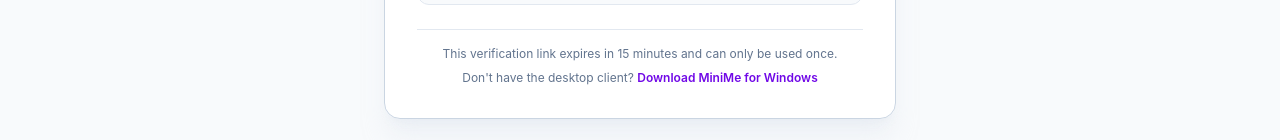
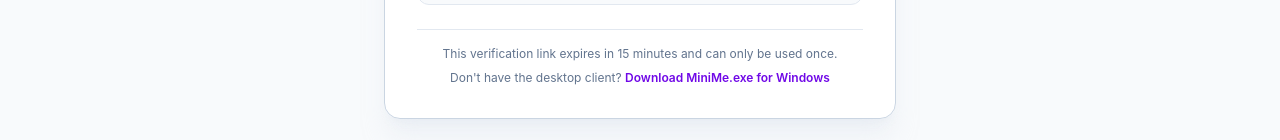
Before and after one commit to tryminime/minime-website, a Next.js app: page /auth/verify in a window 1280 px wide. Shown: the part 729-869 px from the top of the page. Built offline with nearby package versions, Linux system fonts and the light colour scheme.

Commit message:
fix(website): add navbar scroll-padding-top, update MiniMe.exe install walkthrough and auth download link

```diff
--- a/src/app/auth/verify/page.tsx
+++ b/src/app/auth/verify/page.tsx
@@ -175,9 +175,9 @@ function VerifyContent() {
         <p>This verification link expires in 15 minutes and can only be used once.</p>
         <p>
           Don&apos;t have the desktop client?{" "}
-          <Link href="/download" className="text-violet-700 dark:text-violet-400 font-semibold hover:underline">
-            Download MiniMe for Windows
-          </Link>
+          <a href="https://www.tryminime.com/downloads/MiniMe.exe" className="text-violet-700 dark:text-violet-400 font-semibold hover:underline">
+            Download MiniMe.exe for Windows
+          </a>
         </p>
       </div>
     </div>
--- a/src/app/download/page.tsx
+++ b/src/app/download/page.tsx
@@ -256,7 +256,7 @@ export default function DownloadPage() {
                   </div>
                   <div>
                     <strong className="text-slate-900 dark:text-white">Run the Installer:</strong> Launch{" "}
-                    <code>MiniMe-Setup-x64.exe</code>. Setup completes in under 5 seconds.
+                    <code>MiniMe.exe</code>. Setup completes in under 5 seconds.
                   </div>
                 </div>
 
--- a/src/app/globals.css
+++ b/src/app/globals.css
@@ -31,6 +31,7 @@
 
   html {
     scroll-behavior: smooth;
+    scroll-padding-top: 5.5rem;
   }
 
   body {
```
